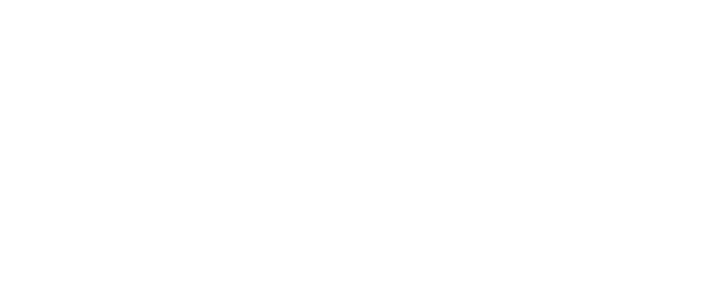
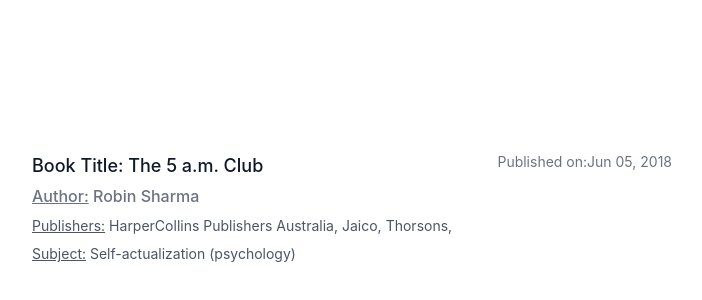
Before and after one commit to shreyash015/factorybucket-assignment, a Vue app: page /results in a window 1280 px wide. Shown: the part 76-376 px from the top of the page, without its empty margins (288-990 px from the left). Built offline with nearby package versions, Linux system fonts and the light colour scheme.

Commit message:
UI for results page

```diff
--- a/package.json
+++ b/package.json
@@ -9,6 +9,7 @@
     "preview": "vite preview"
   },
   "dependencies": {
+    "@tailwindcss/line-clamp": "^0.4.2",
     "axios": "^0.27.2",
     "lodash": "^4.17.21",
     "pinia": "^2.0.21",
--- a/src/components/HelloWorld.vue
+++ /dev/null
@@ -1,19 +0,0 @@
-<script setup>
-import { ref } from 'vue'
-
-defineProps({
-  // msg: String
-})
-
-const count = ref(0)
-</script>
-
-<template>
-
-</template>
-
-<style scoped>
-.read-the-docs {
-  color: #888;
-}
-</style>
--- /dev/null
+++ b/src/components/ListComponent.vue
@@ -0,0 +1,74 @@
+<template>
+  <ul role="list" class="divide-y divide-gray-200">
+    <li
+      class="relative bg-white py-5 px-4 focus-within:ring-2 focus-within:ring-inset focus-within:ring-indigo-600 hover:bg-gray-50">
+      <div class="flex justify-between space-x-3">
+        <div class="min-w-0 flex-1">
+          <a href="#" class="block focus:outline-none">
+            <span class="absolute inset-0" aria-hidden="true"></span>
+            <p class="truncate text-lg text-left font-medium text-gray-900">Book Title: {{bookData.docs[0].title}}</p>
+            <p class="truncate text-base text-gray-500 mt-1 text-left"> <span class="underline">Author:</span> Robin Sharma</p>
+          </a>
+        </div>
+        <p  class="flex-shrink-0 whitespace-nowrap text-sm  text-gray-500">Published on:{{bookData.docs[0].publish_date[1]}}</p>
+      </div>
+      <div class="mt-1">
+        <ul class="text-sm text-gray-600  text-left flex flex-row mt-2">
+          <span class="underline">Publishers:</span> <li class="ml-1" v-for="publisher in bookData.docs[0].publisher_facet"> {{publisher}}, </li>
+        </ul>
+        <p class="text-sm mt-2 text-gray-600 line-clamp-2 text-left"> <span class="underline">Subject:</span> {{bookData.docs[0].subject[0]}}</p>
+      </div>
+    </li>
+  </ul>
+</template>
+
+
+<script>
+  export default{
+    data(){
+      return {
+  bookData: {
+    "numFound": 8,
+    "start": 0,
+    "numFoundExact": true,
+    "docs": [
+        {
+            "title": "The 5 a.m. Club",
+            "edition_count": 3,
+            "publish_date": [
+                "2018",
+                "Jun 05, 2018"
+            ],
+            "publish_year": [
+                2018
+            ],
+            "language": [
+                "eng"
+            ],
+            "author_name": [
+                "Robin Sharma (dup. see https://openlibrary.org/works/OL221968A)"
+            ],
+            "subject": [
+                "Self-actualization (psychology)"
+            ],
+            "publisher_facet": [
+                "HarperCollins Publishers Australia",
+                "Jaico",
+                "Thorsons"
+            ],
+            "subject_facet": [
+                "Self-actualization (psychology)"
+            ],
+            "subject_key": [
+                "self-actualization_(psychology)"
+            ]
+        },
+    ],
+    "num_found": 8,
+    "q": "",
+    "offset": null
+}
+      }
+    }
+  }
+</script>
--- a/src/views/Results.vue
+++ b/src/views/Results.vue
@@ -1,3 +1,15 @@
 <template>
     <p class="text-7xl text-white">Results</p>
+    <p class="text-4xl text-white mt-4">Total books found :</p>
+    <ListComponent class="max-w-2xl mx-auto mt-12" />
 </template>
+
+<script>
+    import ListComponent from "../components/ListComponent.vue";
+
+    export default {
+        components: {
+            ListComponent
+        }
+    }
+</script>
--- a/tailwind.config.cjs
+++ b/tailwind.config.cjs
@@ -8,6 +8,7 @@
     extend: {},
   },
   plugins: [
-    require('@tailwindcss/forms')
+    require('@tailwindcss/forms'),
+    require('@tailwindcss/line-clamp'),
   ],
 }
```
Also changed, not shown: 1 other file (tests, documents, lock files or other folders).
